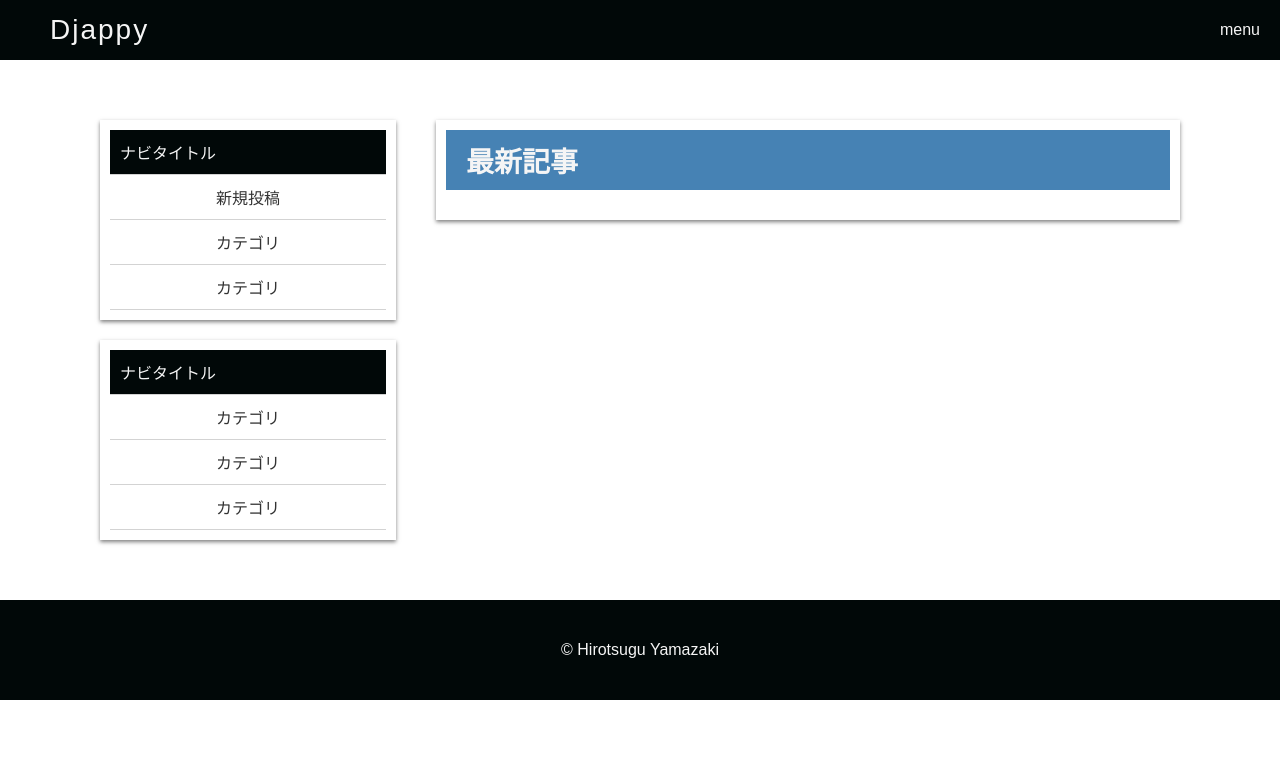
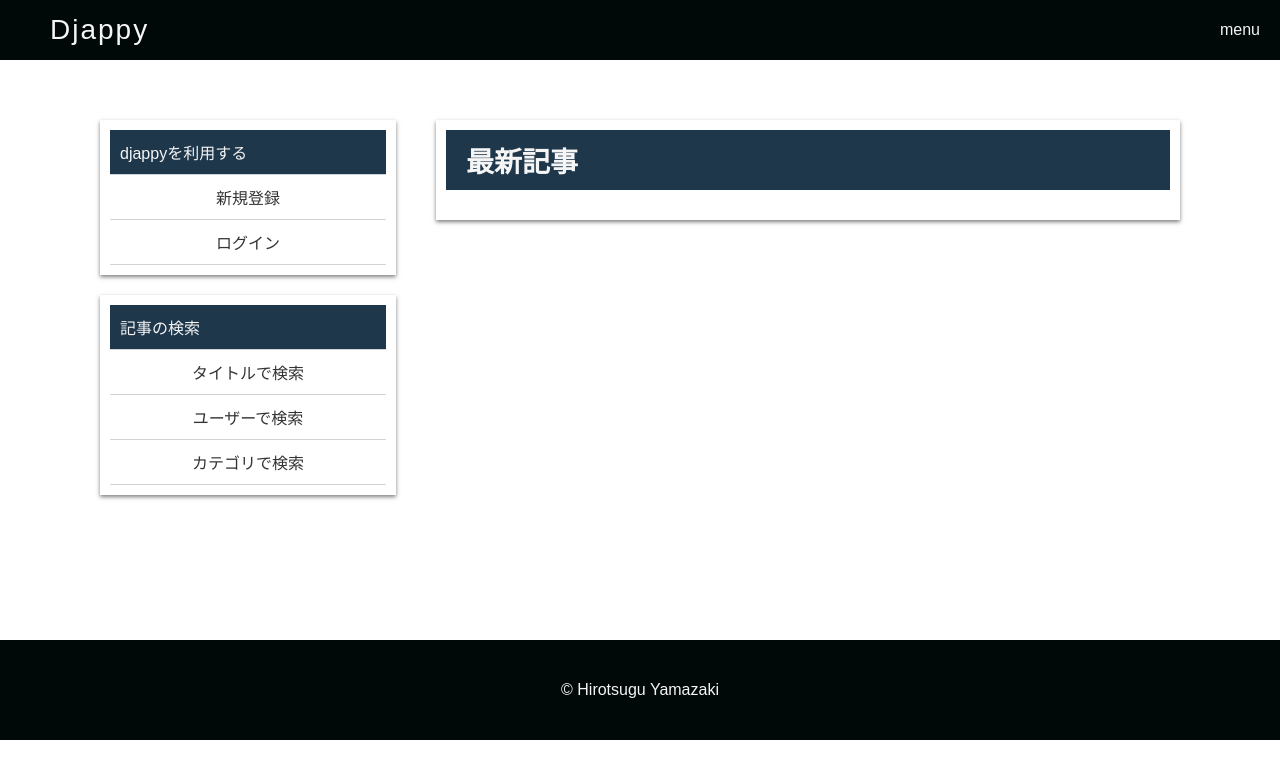
Before and after one commit to hrtg-yamazaki/djappy, a Django app: page /articles/ in a window 1280 px wide. Shown: the top 779 px of the page. Run offline with Django 3.2, Linux system fonts and the light colour scheme; data that the repository does not hold is empty; style sheets or scripts are compiled from the project's sources; some libraries are stand-ins or nearby versions.

Commit message:
ログイン・ログアウト機能の実装(バックエンド)
・ログイン機能とログアウト機能を実装しました。
・サイドバーにリンクを作成し、表示する項目をログイン状態に対応させました。(未実装の機能も仮置きで作成しました。)

```diff
--- a/config/settings.py
+++ b/config/settings.py
@@ -134,3 +134,5 @@ SASS_PROCESSOR_INCLUDE_FILE_PATTERN = r'^.+\.(scss)$'
 SASS_PRECISION = 8
 SASS_OUTPUT_STYLE = 'compressed'
 SASS_TEMPLATE_EXTS = ['.html']
+
+LOGIN_REDIRECT_URL = '/'
--- a/config/urls.py
+++ b/config/urls.py
@@ -20,5 +20,6 @@ from django.views.generic import RedirectView
 urlpatterns = [
     path('admin/', admin.site.urls),
     path('articles/', include('djappy.urls')),
-    path('', RedirectView.as_view(url='/article/'))
+    path('accounts/', include('django.contrib.auth.urls')),
+    path('', RedirectView.as_view(url='/articles/')),
 ]
--- a/static/css/config.scss
+++ b/static/css/config.scss
@@ -29,6 +29,7 @@ a{
 $midnight: #010808;
 $pencil: #333;
 $default_shadow: rgba(0, 0, 0, 0.5) 0px 2px 4px;
+$darksteel: rgb(30, 55, 75);
 
 
 // *** layout.html関連 *** //
@@ -64,6 +65,14 @@ $default_shadow: rgba(0, 0, 0, 0.5) 0px 2px 4px;
   color: steelblue;
 }
 
+.header-username{
+  font-size: 12px;
+  line-height: 40px;
+  padding-right: 10px;
+  color: whitesmoke;
+  display: inline;
+}
+
 .header-link{
   line-height: 40px;
   color: whitesmoke;
@@ -77,6 +86,7 @@ $default_shadow: rgba(0, 0, 0, 0.5) 0px 2px 4px;
 
 .container{
   padding: 100px 40px 40px 40px;
+  min-height: calc(100% - 160px);
 }
 
 .footer{
@@ -103,7 +113,9 @@ $default_shadow: rgba(0, 0, 0, 0.5) 0px 2px 4px;
   color: steelblue;
 }
 
+
 // *** 枠組み *** //
+
 .top-wrapper{
   padding: 0 40px;
   &__left{
@@ -126,9 +138,16 @@ $default_shadow: rgba(0, 0, 0, 0.5) 0px 2px 4px;
   box-shadow: $default_shadow;
   &__box{
     padding: 10px;
+    &__smallhead{
+      font-size: 12px;
+      border-bottom: 1px solid lightgray;
+      background-color: $darksteel;
+      padding: 10px;
+      color: whitesmoke;
+    }
     &__head{
       border-bottom: 1px solid lightgray;
-      background-color: $midnight;
+      background-color: $darksteel;
       padding: 10px;
       color: whitesmoke;
     }
@@ -161,7 +180,7 @@ $default_shadow: rgba(0, 0, 0, 0.5) 0px 2px 4px;
   &__box{
     padding: 10px;
     &__head{
-      background-color: steelblue;
+      background-color: $darksteel;
       color: whitesmoke;
       padding: 10px 10px 10px 20px;
       font-size: 28px;
--- a/templates/layout.html
+++ b/templates/layout.html
@@ -27,33 +27,45 @@
                 <div class='top-wrapper__left__box'>
                     <div class='side-bar'>
                         <ul class='side-bar__box'>
-                            <h3 class='side-bar__box__head'>
-                                ナビタイトル
+                            {% if user.is_authenticated %}
+                                <h3 class='side-bar__box__smallhead'>
+                                    {{ user }} さん
                               　</h3>
                                 <li class='side-bar__box__content'>
                                     <a href='{% url "djappy:create" %}' class='side-bar-link'>新規投稿</a>
                                 </li>
                                 <li class='side-bar__box__content'>
-                                <a href='#' class='side-bar-link'>カテゴリ</a>
+                                    <a href='#' class='side-bar-link'>マイページ</a>
                                 </li>
-                            <li class='side-bar__box__content' >
-                                <a href='#' class='side-bar-link'>カテゴリ</a>
+                                <li class='side-bar__box__content'>
+                                    <a href='{% url "login" %}' class='side-bar-link'>ログアウト</a>
                                 </li>
+                            {% else %}
+                                <h3 class='side-bar__box__head'>
+                                    djappyを利用する
+                              　</h3>
+                                <li class='side-bar__box__content'>
+                                    <a href='#' class='side-bar-link'>新規登録</a>
+                                </li>
+                                <li class='side-bar__box__content'>
+                                    <a href='{% url "login" %}' class='side-bar-link'>ログイン</a>
+                                </li>
+                            {% endif %}
                         </ul>
                     </div>
                     <div class='side-bar serve-bar'>
                         <ul class='side-bar__box'>
                             <div class='side-bar__box__head'>
-                                <h3 class='side-head'>ナビタイトル</p>
+                                <h3 class='side-head'>記事の検索</p>
                             </div>
                             <li class='side-bar__box__content'>
-                                <a href='#' class='side-bar-link'>カテゴリ</a>
+                                <a href='#' class='side-bar-link'>タイトルで検索</a>
                             </li>
                             <li class='side-bar__box__content'>
-                                <a href='#' class='side-bar-link'>カテゴリ</a>
+                                <a href='#' class='side-bar-link'>ユーザーで検索</a>
                             </li>
                             <li class='side-bar__box__content' >
-                                <a href='#' class='side-bar-link'>カテゴリ</a>
+                                <a href='#' class='side-bar-link'>カテゴリで検索</a>
                             </li>
                         </ul>
                     </div>
```
Also changed, not shown: static/css/application.css (+1 -1 lines), templates/registration/logged_out.html (added, +8 -0 lines), templates/registration/login.html (added, +25 -0 lines), 1 other file. Lines whose indentation alone changed are shown as unchanged.
